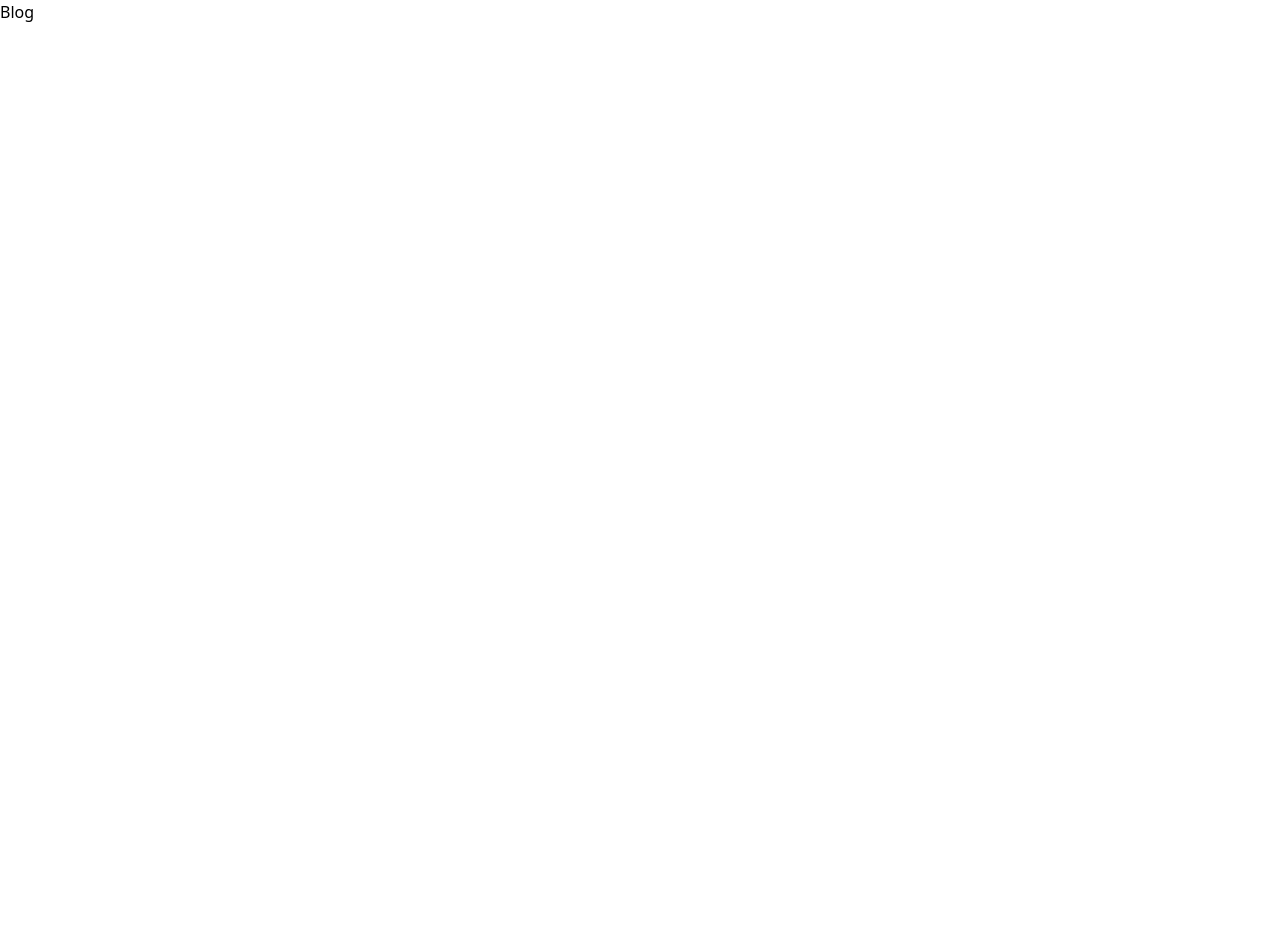
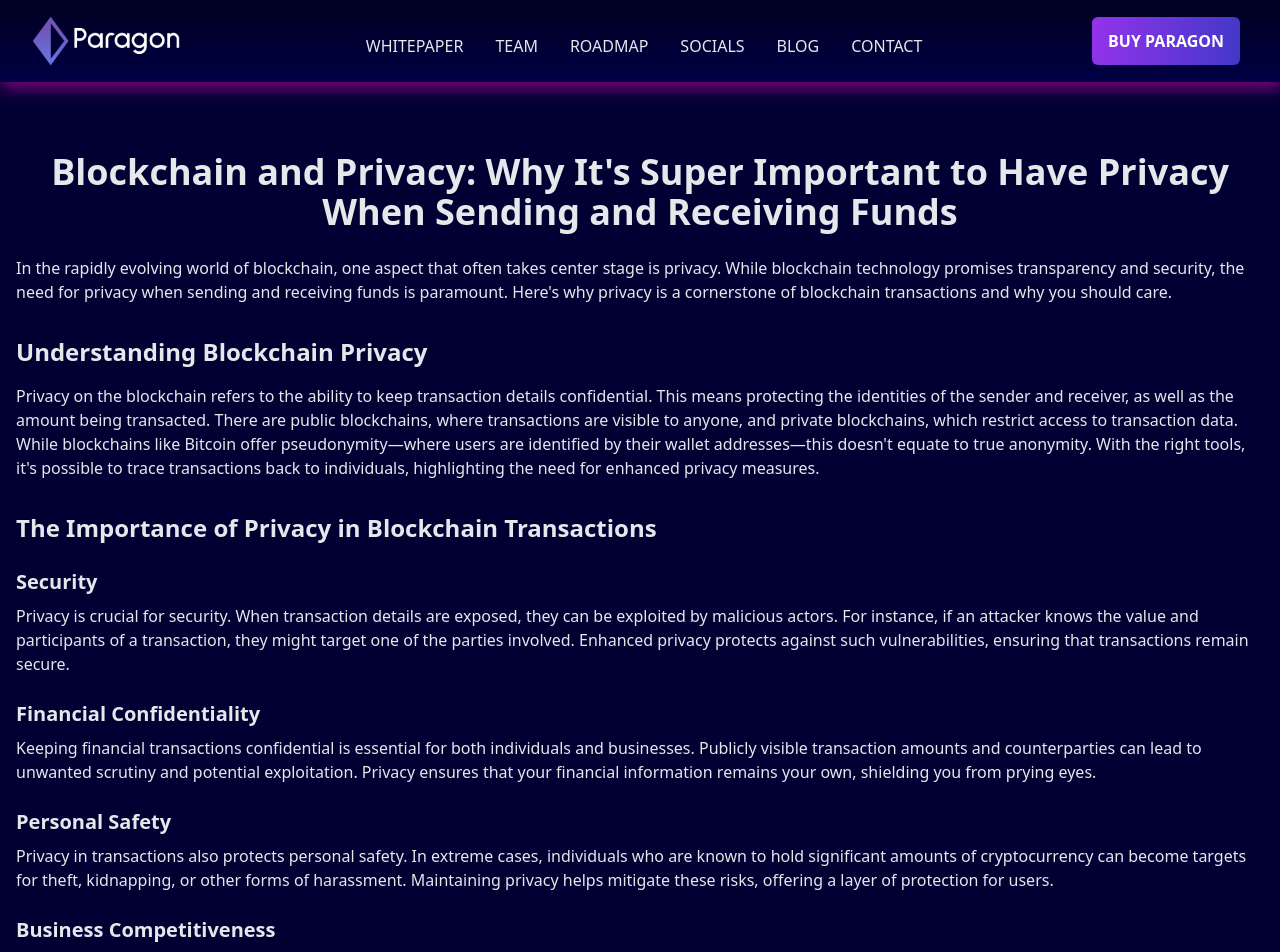
Before and after one commit to FazeelaChsirius/next-paragon, a Next.js app: page /blog in a window 1280 px wide. Shown: the top 952 px of the page. Before the commit the page ends 800 px from the top, so only its background shows below. Built offline with nearby package versions, Linux system fonts and the light colour scheme.

Commit message:
create a posts component and fiz UI changes

```diff
--- a/app/blog/page.js
+++ b/app/blog/page.js
@@ -1,8 +1,13 @@
+import Navbar from '@/components/Navbar/page';
+import Read from '@/components/Read/page';
 import React from 'react'
 
 const Blog = () => {
   return (
-    <div>Blog</div>
+    <div>
+      <Navbar />
+      <Read />
+    </div>
   )
 }
 
--- a/app/page.js
+++ b/app/page.js
@@ -6,6 +6,7 @@ import Team from "./team/page";
 import Owner from "@/components/Owner/page";
 import Timeline from "@/components/Timeline/page";
 import Quotes from "@/components/Quotes/page";
+import Post from "@/components/Post/page";
 
 export default function Home() {
   return (
@@ -17,6 +18,7 @@ export default function Home() {
       <Owner />
       <Timeline />
       <Quotes />
+      <Post />
     </div>
   );
 }
--- /dev/null
+++ b/components/Post/page.jsx
@@ -0,0 +1,77 @@
+'use client'
+import React from 'react';
+import bit from '../../public/assets/bit.jpg';
+import block from '../../public/assets/block.jpg';
+import star from '../../public/assets/Star.svg';
+import Image from 'next/image';
+import { motion } from "framer-motion";
+import Button from '../Button/page';
+import Link from 'next/link';
+
+
+const blogs = [
+    {
+      id: 1,
+      title: "Blockchain and Privacy: Why It is Super Important to Have Privacy When Sending and Receiving Funds",
+      description: "In the rapidly evolving world of blockchain, one aspect that often takes center stage is privacy. While blockchain technology promises ...",
+      image: block,
+      link: "/blog/understanding-nextjs"
+    },
+    {
+      id: 2,
+      title: "Exploring the World of Cryptocurrency: A Beginner's Guide",
+      description: "Cryptocurrency has rapidly emerged as a transformative force in the world of finance, offering new opportunities for investors and businesses alike.",
+      image: bit,
+      link: "/blog/getting-started-tailwind"
+    },
+    {
+      id: 3,
+      title: "Navigating the Crypto Market: Tips for New Investors",
+      description: "From understanding the different types of wallets, such as hardware, software, and paper wallets, to learning best practices for securing private keys and managing backups",
+      image: star,
+      link: "/blog/optimizing-react"
+    }
+  ];
+
+const Post = () => {
+  return (
+    <div className='bg-darkNavy pt-4 pb-10'>
+        <div className="container mx-auto px-4 py-10 bg-darkNavy">
+
+            <h2 className="text-5xl font-bold text-center pb-20 text-gray-200">Latest Blog</h2>
+            <div className="grid md:grid-cols-3 gap-6">
+                {blogs.map((blog, index) => (
+
+                <div key={index} className="shadow-lg rounded-lg overflow-hidden">
+                    <motion.div
+                        whileInView={{ opacity: 1 }}
+                        whileHover={{ scale: 1.1 }}
+                        transition={{ duration: 0.5, type: 'tween'}}
+                        className='app__profile-item'
+
+                    >
+                        <Image
+                            src={blog.image}
+                            alt={blog.title}
+                            width={400}
+                            height={250}
+                            className="w-full h-60 object-contain"
+                        />
+
+                        <div className="p-4 text-gray-200">
+                            <h3 className="text-xl font-semibold mb-2">{blog.title}</h3>
+                            <p className=" mb-4">{blog.description}</p>
+                            <Link href='/blog'>
+                                <Button>READ ME</Button>
+                            </Link>
+                        </div>
+                    </motion.div>
+                </div>
+                ))}
+            </div>
+         </div>
+    </div>
+  )
+}
+
+export default Post;
--- /dev/null
+++ b/components/Read/page.jsx
@@ -0,0 +1,53 @@
+import React from 'react'
+
+const Read = () => {
+  return (
+    <div className='bg-darkNavy text-gray-200 pt-28'>
+        <div className="container mx-auto px-4 py-10">
+    <h1 className="text-4xl font-bold text-center mb-6">Blockchain and Privacy: Why It's Super Important to Have Privacy When Sending and Receiving Funds</h1>
+
+    <p className="text-lg0 mb-6">In the rapidly evolving world of blockchain, one aspect that often takes center stage is privacy. While blockchain technology promises transparency and security, the need for privacy when sending and receiving funds is paramount. Here's why privacy is a cornerstone of blockchain transactions and why you should care.</p>
+
+    <h2 className="text-2xl font-semibold mt-8 mb-4 ">Understanding Blockchain Privacy</h2>
+    <p className=" mb-4">Privacy on the blockchain refers to the ability to keep transaction details confidential. This means protecting the identities of the sender and receiver, as well as the amount being transacted. There are public blockchains, where transactions are visible to anyone, and private blockchains, which restrict access to transaction data. While blockchains like Bitcoin offer pseudonymity—where users are identified by their wallet addresses—this doesn't equate to true anonymity. With the right tools, it's possible to trace transactions back to individuals, highlighting the need for enhanced privacy measures.</p>
+
+    <h2 className="text-2xl font-semibold mt-8 mb-4 ">The Importance of Privacy in Blockchain Transactions</h2>
+
+    <h3 className="text-xl font-semibold mt-6 mb-2 ">Security</h3>
+    <p className=" mb-4">Privacy is crucial for security. When transaction details are exposed, they can be exploited by malicious actors. For instance, if an attacker knows the value and participants of a transaction, they might target one of the parties involved. Enhanced privacy protects against such vulnerabilities, ensuring that transactions remain secure.</p>
+
+    <h3 className="text-xl font-semibold mt-6 mb-2">Financial Confidentiality</h3>
+    <p className="s mb-4">Keeping financial transactions confidential is essential for both individuals and businesses. Publicly visible transaction amounts and counterparties can lead to unwanted scrutiny and potential exploitation. Privacy ensures that your financial information remains your own, shielding you from prying eyes.</p>
+
+    <h3 className="text-xl font-semibold mt-6 mb-2 ">Personal Safety</h3>
+    <p className=" mb-4">Privacy in transactions also protects personal safety. In extreme cases, individuals who are known to hold significant amounts of cryptocurrency can become targets for theft, kidnapping, or other forms of harassment. Maintaining privacy helps mitigate these risks, offering a layer of protection for users.</p>
+
+    <h3 className="text-xl font-semibold mt-6 mb-2 ">Business Competitiveness</h3>
+    <p className=" mb-4">For businesses, privacy is key to maintaining competitive advantage. Transparent transactions can reveal business strategies, pricing, and other sensitive information to competitors. By ensuring that transactions are private, businesses can protect their operational secrets and remain competitive in the market.</p>
+
+    <h2 className="text-2xl font-semibold mt-8 mb-4">Privacy Solutions in Blockchain</h2>
+
+    <h3 className="text-xl font-semibold mt-6 mb-2">Privacy Coins</h3>
+    <p className=" mb-4">Privacy-focused cryptocurrencies like Paragon, Monero, Zcash, and Dash have been developed to address the privacy shortcomings of traditional cryptocurrencies like Bitcoin. These coins use advanced cryptographic techniques to enhance transaction privacy, making it significantly harder to trace transactions.</p>
+
+    <h3 className="text-xl font-semibold mt-6 mb-2">Mixing Services and Tumblers</h3>
+    <p className=" mb-4">Mixing services, or tumblers, offer another solution for enhancing privacy. These services mix your coins with those of other users, obscuring the trail and making it difficult to trace the origin of funds. However, using mixers comes with its own set of risks, including potential association with illicit activities.</p>
+
+    <h3 className="text-xl font-semibold mt-6 mb-2 ">Zero-Knowledge Proofs</h3>
+    <p className=" mb-4">Zero-knowledge proofs are a fascinating cryptographic method that allows one party to prove to another that a statement is true without revealing any information beyond the truth of the statement. Blockchain projects like Zcash use zero-knowledge proofs to enable private transactions, adding a robust layer of privacy.</p>
+
+    <h3 className="text-xl font-semibold mt-6 mb-2">Layer 2 Solutions</h3>
+    <p className=" mb-4">Layer 2 solutions, such as the Lightning Network for Bitcoin, can also enhance privacy. These off-chain networks facilitate private transactions by conducting multiple transactions off the main blockchain, reducing the visibility of individual transactions.</p>
+
+    <h2 className="text-2xl font-semibold mt-8 mb-4">The Future of Privacy in Blockchain</h2>
+    <p className=" mb-4">As blockchain technology continues to evolve, so do the methods for ensuring privacy. Emerging technologies and trends are constantly being developed to enhance privacy, including advanced cryptographic techniques and innovative privacy protocols. However, the role of regulation will also play a significant part in shaping the future of privacy in blockchain.</p>
+
+    <h2 className="text-2xl font-semibold mt-8 mb-4 ">Conclusion</h2>
+    <p className=" mb-4">Privacy in blockchain transactions is not just a nice-to-have; it's essential. From enhancing security and protecting personal safety to ensuring financial confidentiality and maintaining business competitiveness, privacy plays a critical role. As we move forward, balancing transparency and privacy will be key to the continued success and adoption of blockchain technology.</p>
+</div>
+
+    </div>
+  )
+}
+
+export default Read;
```
